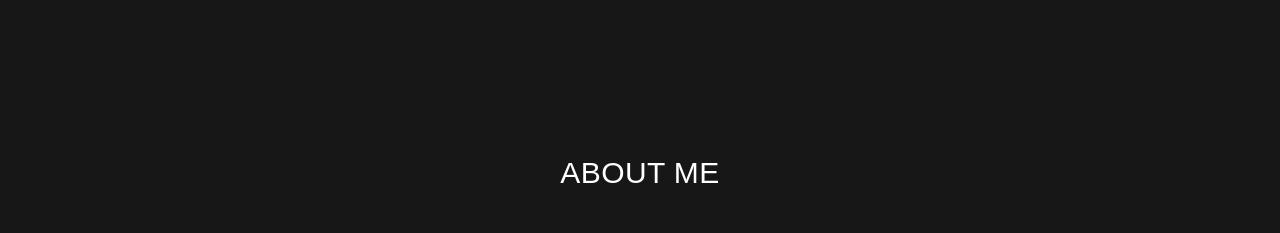
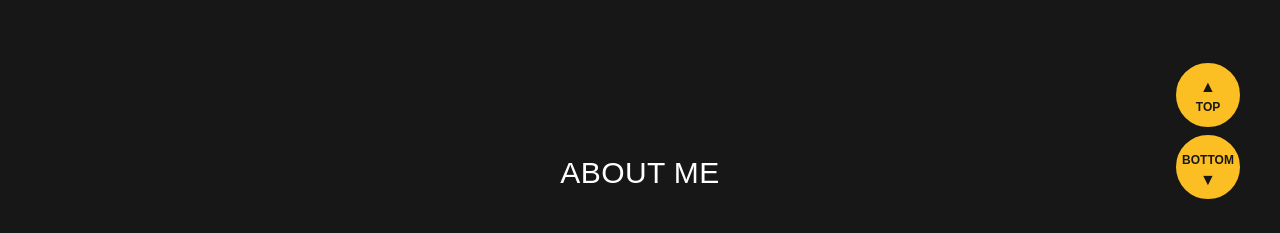
Before and after one commit to Sooooyeon/Profile, a React (Create React App) app: page / in a window 1280 px wide. Shown: the part 561-794 px from the top of the page. Built offline with nearby package versions, Linux system fonts and the light colour scheme; a web font is replaced by a local one.

Commit message:
상단, 하단 이동 버튼 추가

```diff
--- a/src/components/Experience.tsx
+++ b/src/components/Experience.tsx
@@ -6,7 +6,7 @@ import Certificate from './experience/Certificate'
 
 function Experience() {
   return (
-    <div className='max-w-5xl container mx-auto pt-28 tracking-wide' id='experience'>
+    <div className='max-w-5xl container mx-auto pt-28 tracking-wide mb-28' id='experience'>
       <h3 className='py-10 text-3xl text-center'>EXPERIENCE</h3>
       <div className='p-10 bg-gray-700 rounded-xl' >
         <h4  className='w-fit px-4 py-2 mt-2 mb-4 bg-neutral-900 rounded-full tracking-wider text-lg'>Work</h4>
--- /dev/null
+++ b/src/components/Footer.tsx
@@ -0,0 +1,12 @@
+import React from 'react'
+
+function Footer() {
+
+  return (
+    <footer className='font-light text-sm tracking-wide'>
+      <p className='text-center'>Copyright 2024. Sooyeon Jang All rights reserved.</p>
+    </footer>
+  )
+}
+
+export default Footer
--- a/src/components/Header.tsx
+++ b/src/components/Header.tsx
@@ -8,8 +8,8 @@ const navigate = useNavigate();
 
 
   return (
-    <div className='w-screen bg-neutral-900 h-24 fixed top-0 left-1/2 transform -translate-x-1/2 px-4 border-b-2 border-gray-700'>
-      <header className='max-w-6xl container mx-auto h-24  flex justify-between items-center gap-16'>
+    <header className='w-screen bg-neutral-900 h-24 fixed top-0 left-1/2 transform -translate-x-1/2 px-4 border-b-2 border-gray-700'>
+      <div className='max-w-6xl container mx-auto h-24  flex justify-between items-center gap-16'>
 
 
           {
@@ -33,8 +33,8 @@ const navigate = useNavigate();
           }
 
 
-      </header>
-    </div>
+      </div>
+    </header>
   )
 }
 
--- /dev/null
+++ b/src/components/MoveBtn.tsx
@@ -0,0 +1,27 @@
+import React from 'react'
+
+function MoveBtn() {
+
+  return (
+    <div className='font-semibold'>
+      <button className='w-16 h-16 bg-amber-400 rounded-full fixed bottom-28 right-10 border-4 border-amber-400'
+      onClick={()=> window.scrollTo(0,0)}
+      >
+        <div className='flex flex-col items-center'>
+          <span className='text-neutral-900'>▲</span>
+          <span className='text-neutral-900 text-xs'>TOP</span>
+        </div>
+      </button>
+      <button className='w-16 h-16 bg-amber-400 rounded-full fixed bottom-10 right-10 border-4 border-amber-400'
+      onClick={()=>window.scrollTo({ top: document.body.scrollHeight, behavior: "smooth" })}
+      >
+        <div className='flex flex-col items-center'>
+          <span className='text-neutral-900 text-xs mt-2.5'>BOTTOM</span>
+          <span className='text-neutral-900'>▼</span>
+        </div>
+      </button>
+    </div>
+  )
+}
+
+export default MoveBtn
--- a/src/components/experience/Certificate.tsx
+++ b/src/components/experience/Certificate.tsx
@@ -24,7 +24,7 @@ function Certificate() {
         item.id < 5 ?
         <div key={item.id} className='flex gap-4 items-center mb-4'>
           <h5 className='text-lg'>{item.name}</h5>
-          <p className='text-sm'>{item.date}<span className='ml-3'>{item.organization}</span></p>
+          <p className='text-sm'>{item.date}<span className='ml-2'>{item.organization}</span></p>
         </div>
         :
         null
--- a/src/pages/Home.tsx
+++ b/src/pages/Home.tsx
@@ -5,6 +5,8 @@ import Skills from '../components/Skills'
 import Header from '../components/Header'
 import Project from '../components/Project'
 import Experience from '../components/Experience'
+import Footer from '../components/Footer'
+import MoveBtn from '../components/MoveBtn'
 
 function Home() {
   return (
@@ -16,6 +18,8 @@ function Home() {
         <Skills/>
         <Project/>
         <Experience/>
+        <Footer/>
+        <MoveBtn/>
       </div>
     </Fragment>
   )
```
